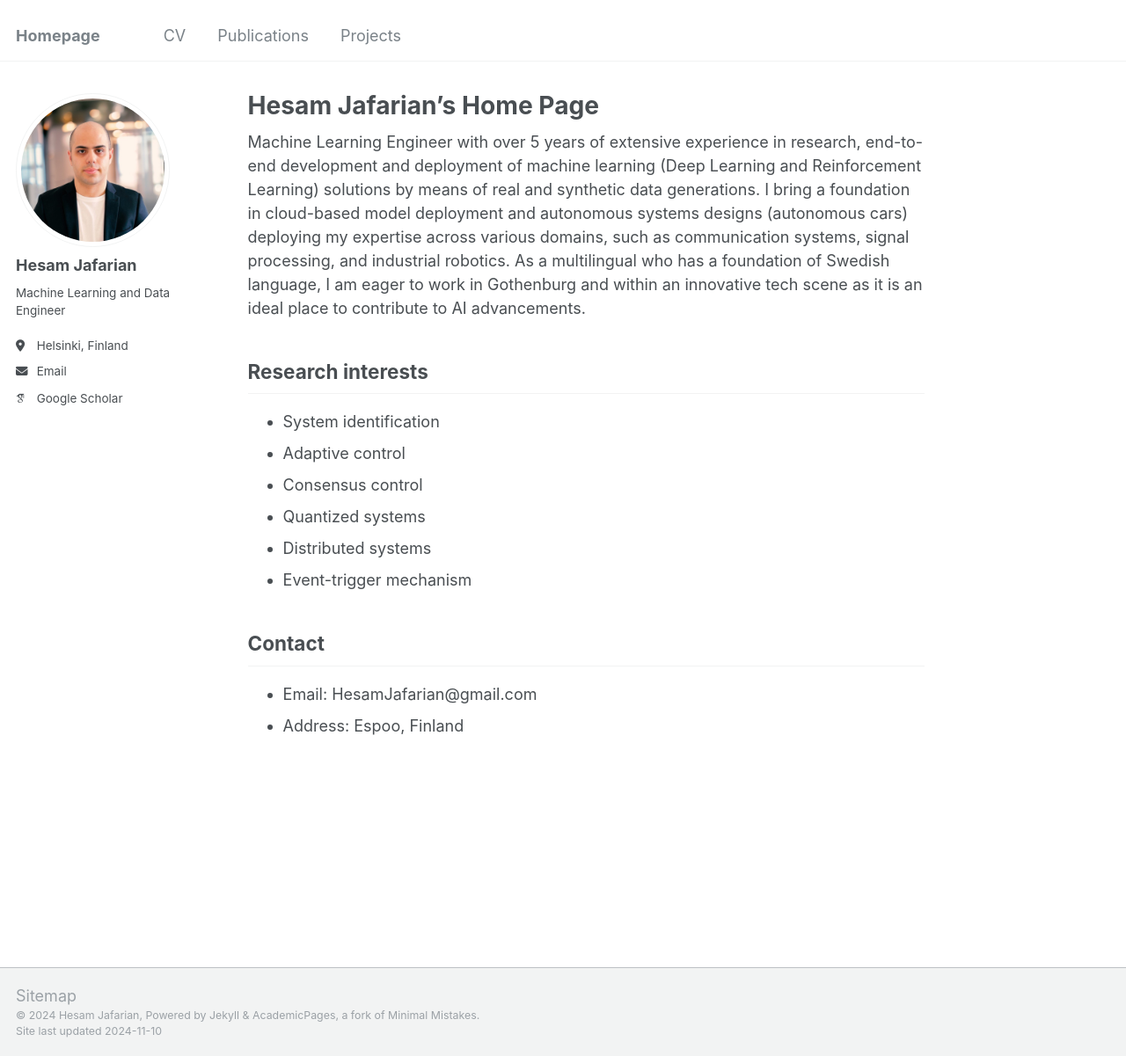
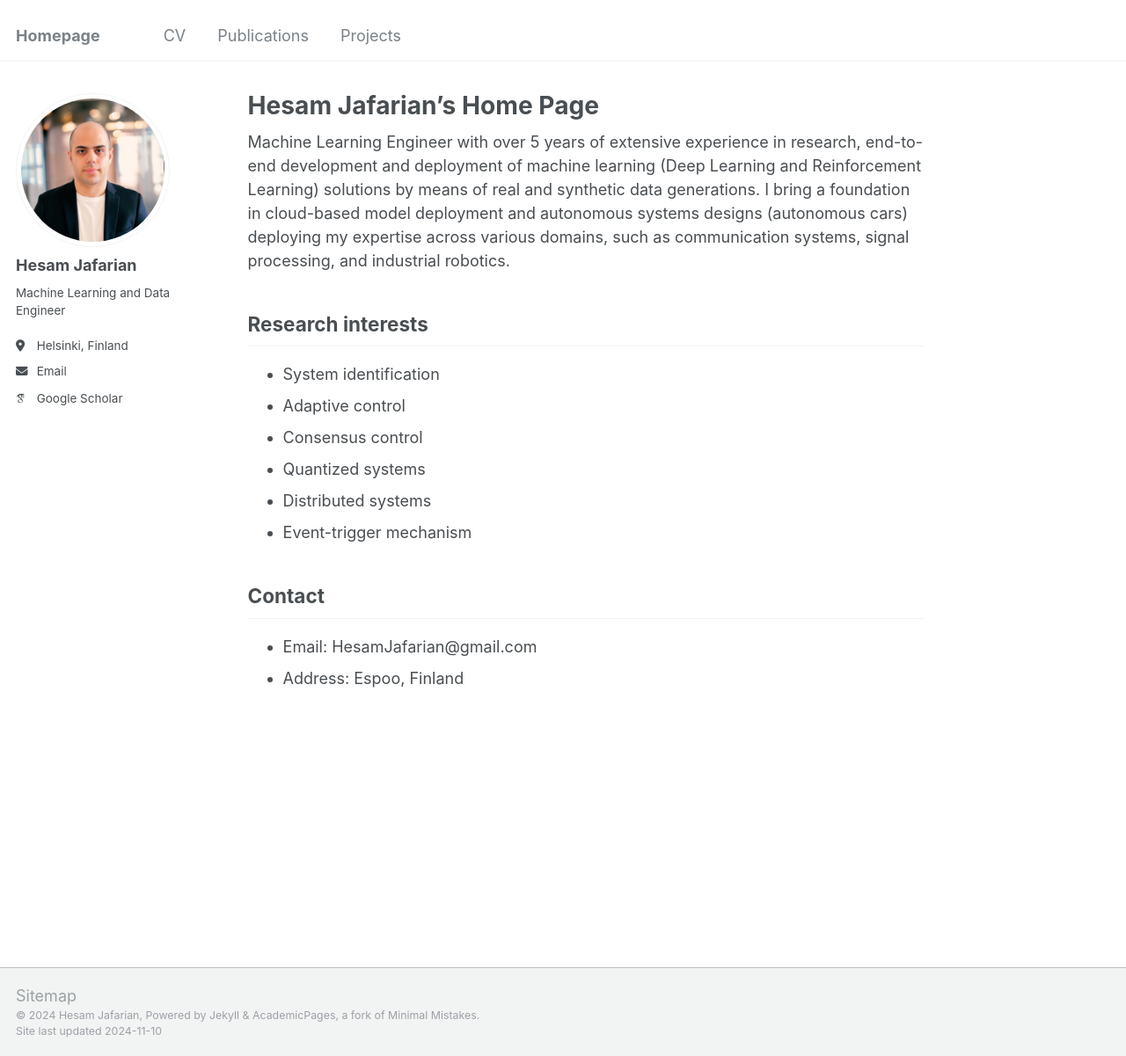
Before and after one commit to hesamjafarian/hesamjafarian.github.io, a Jekyll site: the page built from _pages/about.md, in a window 1280 px wide and 1201 px high. Shown: the whole window at 88% size. Built offline with Jekyll 4.4.1, drawn with Linux system fonts in a browser that asks for light colours; some web fonts are replaced.

Commit message:
Update about.md

```diff
--- a/_pages/about.md
+++ b/_pages/about.md
@@ -7,7 +7,7 @@ redirect_from:
   - /about.html
 ---
 
-Machine Learning Engineer with over 5 years of extensive experience in research, end-to-end development and deployment of machine learning (Deep Learning and Reinforcement Learning) solutions by means of real and synthetic data generations. I bring a  foundation in cloud-based model deployment and autonomous systems designs (autonomous cars) deploying my expertise across various domains, such as communication systems, signal processing, and industrial robotics. As a multilingual who has a foundation of Swedish language, I am eager to work in Gothenburg and within an innovative tech scene as it is an ideal place to contribute to AI advancements.
+Machine Learning Engineer with over 5 years of extensive experience in research, end-to-end development and deployment of machine learning (Deep Learning and Reinforcement Learning) solutions by means of real and synthetic data generations. I bring a  foundation in cloud-based model deployment and autonomous systems designs (autonomous cars) deploying my expertise across various domains, such as communication systems, signal processing, and industrial robotics.
 
 ## Research interests
 * System identification
```
